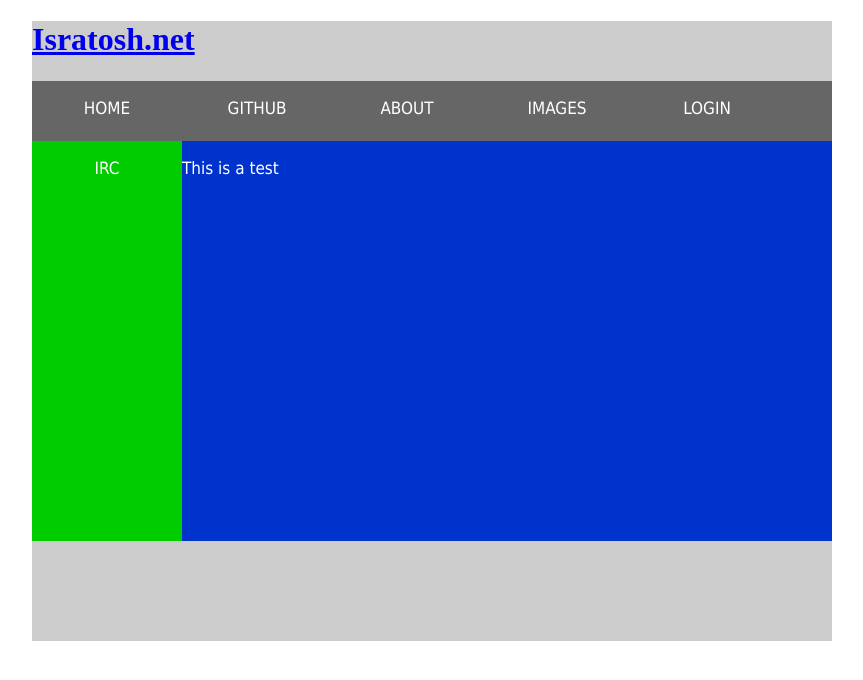
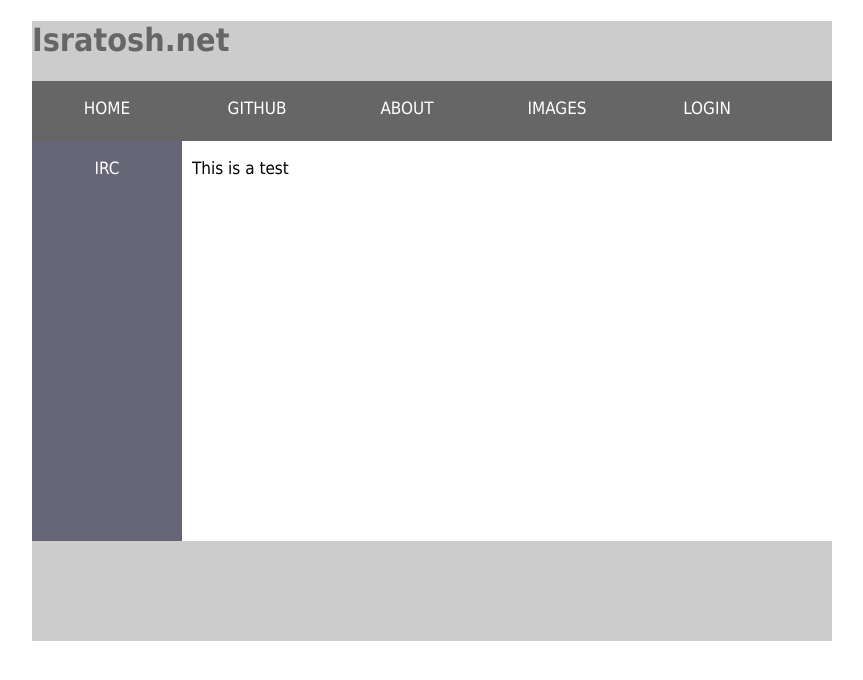
Before and after one commit to ragoolaman/ragoolaman.github.io, a Jekyll site: the page ServerSite.html, which Jekyll copies as it is, in a window 1280 px wide. Shown: the top 680 px of the page, without its empty margins (208-1071 px from the left). Built offline with Jekyll 4.4.1, drawn with Linux system fonts in a browser that asks for light colours.

Commit message:
update MainBody

```diff
--- a/CSS/Mainbody.css
+++ b/CSS/Mainbody.css
@@ -9,6 +9,19 @@
 #Header {
 	height:60px;
 	background-color:#CCC;
+	font-family:Tahoma, Geneva, sans-serif;
+}
+#Header a:Hover {
+	color:#000;
+}
+#Header a {
+	color:#666;
+	text-decoration:none;
+	height:60px;
+	width:auto;
+}
+#Header h1 {
+	color:#666;
 }
 #Menu {
 	height:60px;
@@ -17,20 +30,20 @@
 #SideBar {
 	width:150px;
 	height:400px;
-	background-color:#0C0;
+	background-color:#667;
 	float:left;
 }
 #MainBody {
 	width:650px;
 	height:400px;
-	background-color:#03C;
+	background-color:#FFF;
 	float:right;
 	font-family:Tahoma, Geneva, sans-serif;
 	font-size:17px;
 }
 #MainBody p {
+	margin-left:10px;
 	text-decoration:none;
-	color:#FFF;
 }
 #Footer {
 	height:100px;
```
